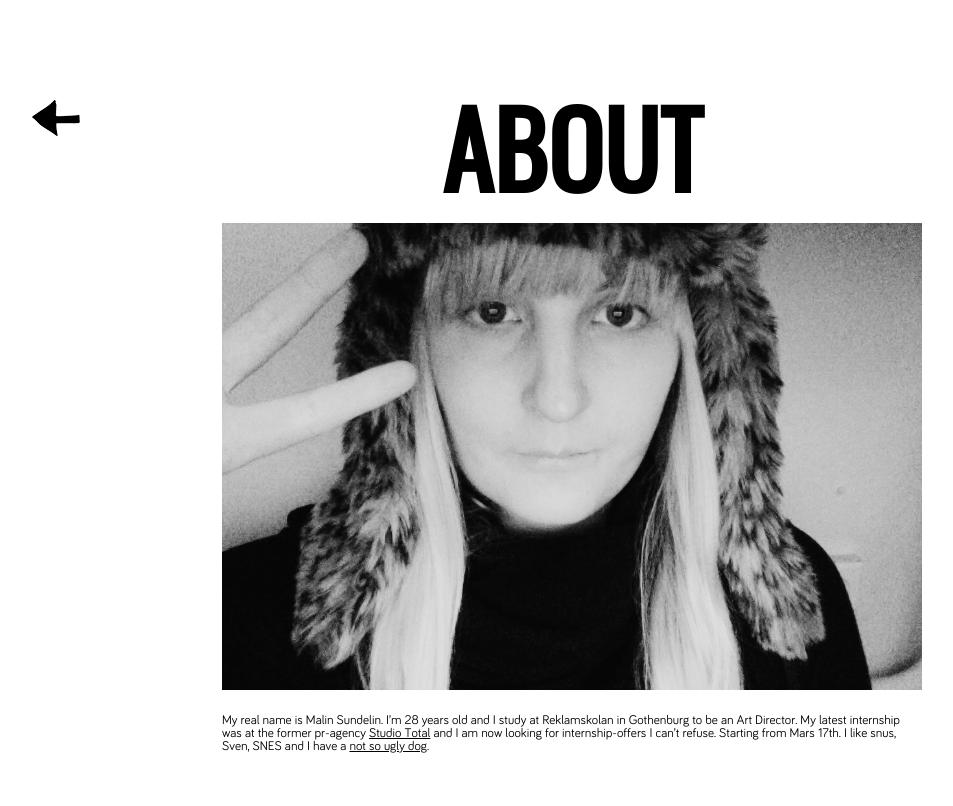
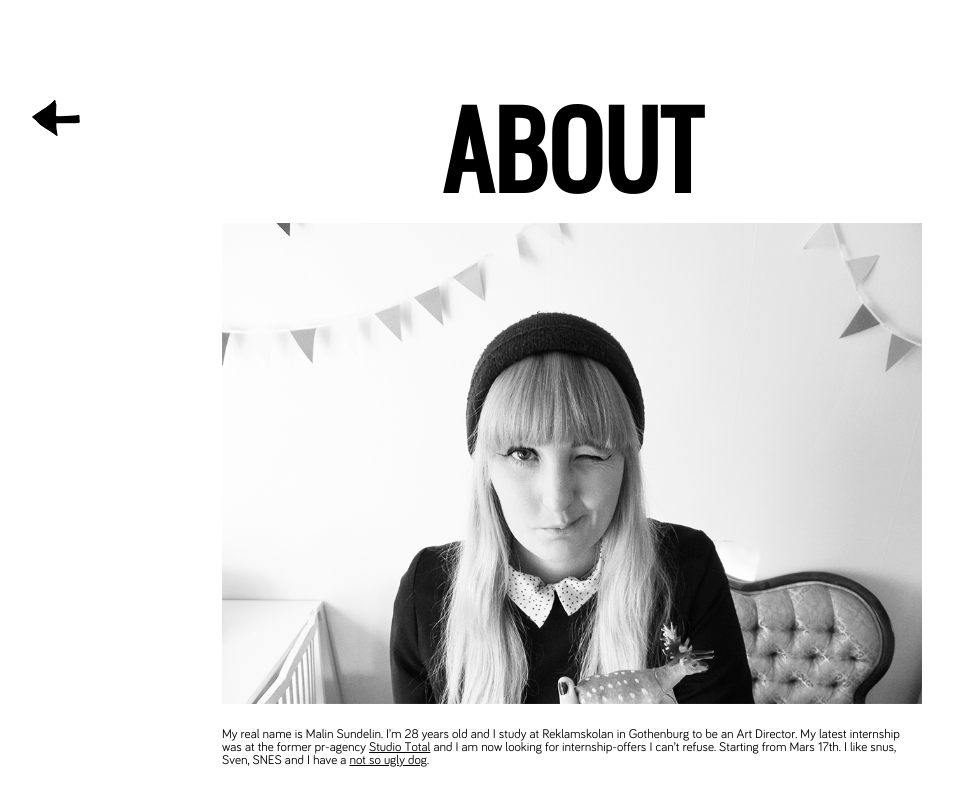
Before and after one commit to kannibalin/kannibalin.github.io, a Jekyll site: the page built from about/index.md, in a window 1280 px wide. Shown: the top 806 px of the page, without its empty margins (68-1021 px from the left). Built offline with Jekyll 4.4.1, drawn with Linux system fonts in a browser that asks for light colours; Markdown is read by kramdown in place of the engine named in the settings.

Commit message:
Update about.html

```diff
--- a/_layouts/about.html
+++ b/_layouts/about.html
@@ -9,7 +9,7 @@
 	<a href="/" id="backbutton"><img src="/static/back.png" alt=""></a>
 	<div id="content">
 		<h1>ABOUT</h1>
-		<img src="/static/malin.jpg" alt="">
+		<img src="/static/malin.png" alt="">
 		{{ content }}
 	</div>
 
```
